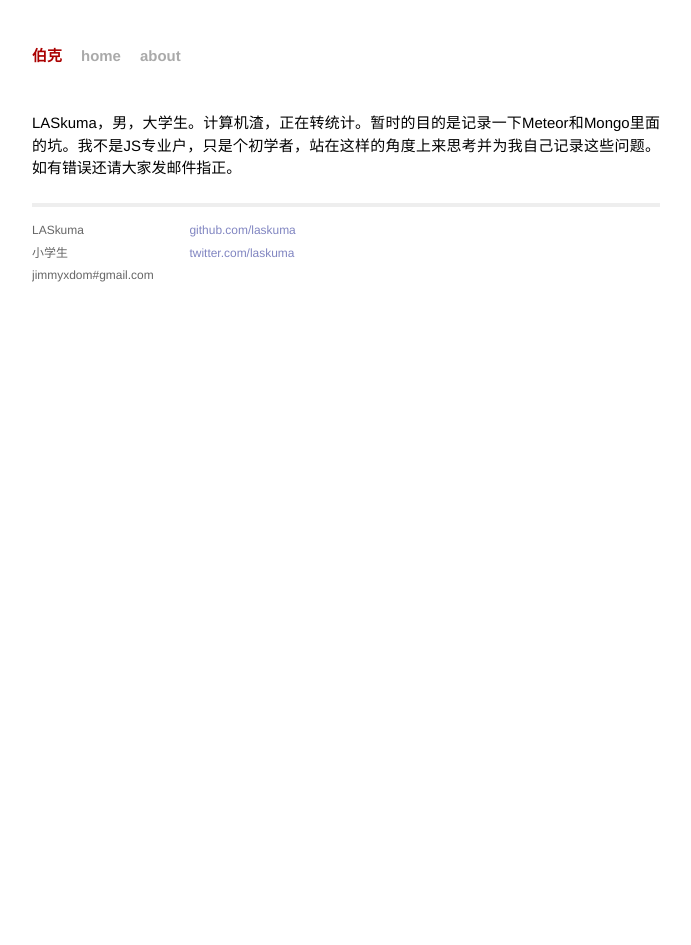
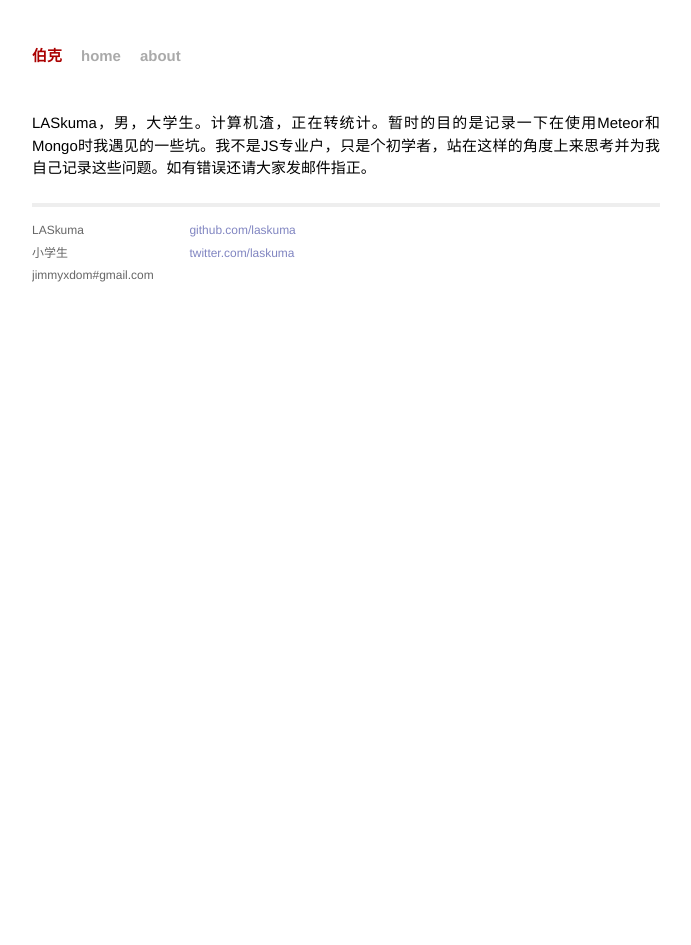
Before and after one commit to LASkuma/LASkuma.github.io, a Jekyll site: the page built from about.html, in a window 1280 px wide. Shown: the whole page, without its empty margins (294-985 px from the left). Built offline with Jekyll 4.4.1, drawn with Linux system fonts in a browser that asks for light colours; Markdown is read by kramdown in place of the engine named in the settings.

Commit message:
Modify about a bit

```diff
--- a/about.html
+++ b/about.html
@@ -4,5 +4,5 @@ title: 伯克
 ---
 
 <div class="post">
-    <p>LASkuma，男，大学生。计算机渣，正在转统计。暂时的目的是记录一下Meteor和Mongo里面的坑。我不是JS专业户，只是个初学者，站在这样的角度上来思考并为我自己记录这些问题。如有错误还请大家发邮件指正。</p>
+    <p>LASkuma，男，大学生。计算机渣，正在转统计。暂时的目的是记录一下在使用Meteor和Mongo时我遇见的一些坑。我不是JS专业户，只是个初学者，站在这样的角度上来思考并为我自己记录这些问题。如有错误还请大家发邮件指正。</p>
 </div>
```
